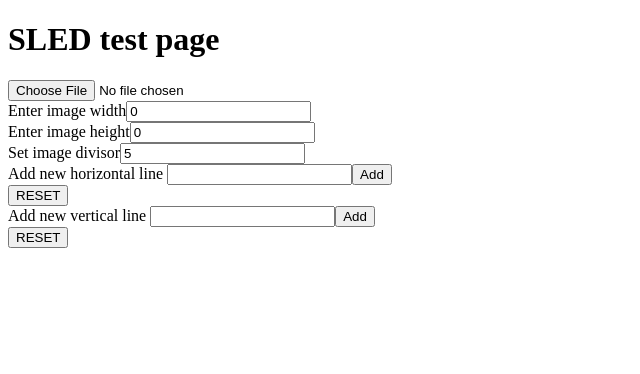
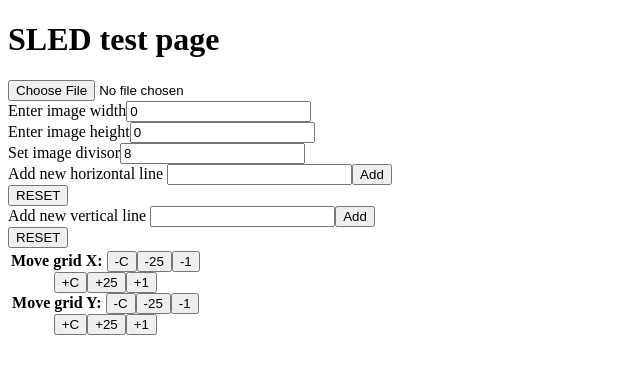
Before and after one commit to SpeciesFileGroup/sled, a Vue app: page / in a window 1280 px wide. Shown: the top 374 px of the page, without its empty margins (0-640 px from the left). Built offline with nearby package versions, Linux system fonts and the light colour scheme.

Commit message:
#5 #6 #8 #11 #12 Add button controls for entire grid repositioning.

```diff
--- a/src/App.vue
+++ b/src/App.vue
@@ -44,15 +44,35 @@
       <table>
         <thead>
         <tr>
-          <th></th>
+          <th>
+            Move grid X:
+            <input type="button" value="-C" v-on:click="moveX(-100)"/>
+            <input type="button" value="-25" v-on:click="moveX(-25)"/>
+            <input type="button" value="-1" v-on:click="moveX(-1)"/>
+            <br>
+            <input type="button" value="+C" v-on:click="moveX(100)"/>
+            <input type="button" value="+25" v-on:click="moveX(25)"/>
+            <input type="button" value="+1" v-on:click="moveX(1)"/>
+            <br>
+            Move grid Y:
+            <input type="button" value="-C" v-on:click="moveY(-100)"/>
+            <input type="button" value="-25" v-on:click="moveY(-25)"/>
+            <input type="button" value="-1" v-on:click="moveY(-1)"/>
+            <br>
+            <input type="button" value="+C" v-on:click="moveY(100)"/>
+            <input type="button" value="+25" v-on:click="moveY(25)"/>
+            <input type="button" value="+1" v-on:click="moveY(1)"/>
+          </th>
           <th
             v-for="(vline, index) in vLinesInOrder"
             :key="index">
-            <input type="button" value="X" v-on:click="removeColumn(index)"/>
             <input type="button" value="-C" v-on:click="$set(vLines,index, vLines[index] - 100)"/>
             <input type="button" value="-25" v-on:click="$set(vLines,index, vLines[index] - 25)"/>
             <input type="button" value="-1" v-on:click="$set(vLines,index, vLines[index] - 1)"/>
+            <br>
+            <input type="button" value="X" v-on:click="removeColumn(index)"/>
             {{ vline }}
+            <br>
             <input type="button" value="+1" v-on:click="$set(vLines,index, vLines[index] + 1)"/>
             <input type="button" value="+25" v-on:click="$set(vLines,index, vLines[index] + 25)"/>
             <input type="button" value="+C" v-on:click="$set(vLines,index, vLines[index] + 100)"/>
@@ -64,11 +84,13 @@
           v-for="(hline, hindex) in hLinesInOrder"
           :key="hindex">
           <td>
-            <input type="button" value="X" v-on:click="removeRow(hindex)"/>
             <input type="button" value="-C" v-on:click="$set(hLines,hindex, hLines[hindex] - 100)"/>
             <input type="button" value="-25" v-on:click="$set(hLines,hindex, hLines[hindex] - 25)"/>
             <input type="button" value="-1" v-on:click="$set(hLines,hindex, hLines[hindex] - 1)"/>
+            <br>
+            <input type="button" value="X" v-on:click="removeRow(hindex)"/>
             {{ hline }}
+            <br>
             <input type="button" value="+1" v-on:click="$set(hLines,hindex, hLines[hindex] + 1)"/>
             <input type="button" value="+25" v-on:click="$set(hLines,hindex, hLines[hindex] + 25)"/>
             <input type="button" value="+C" v-on:click="$set(hLines,hindex, hLines[hindex] + 100)"/>
@@ -124,7 +146,7 @@ export default {
       old_width: 0,
       old_height: 0,
       xlt: undefined,
-      scale: 5.0,
+      scale: 8.0,
     }
   },
   watch: {
@@ -156,6 +178,16 @@ export default {
     },
     resetVlines () {
       this.vLines = []
+    },
+    moveX(offset) {
+      for(let i=0;i<this.vLines.length;i++){
+        this.$set(this.vLines,i, this.vLines[i] + offset)
+      }
+    },
+    moveY(offset) {
+      for(let i=0;i<this.hLines.length;i++){
+        this.$set(this.hLines,i, this.hLines[i] + offset)
+      }
     },
     resizeImage () { // if image size changes, recompute lines and cells
       if (this.old_width > 1) { // a previous presumably valid width
```
